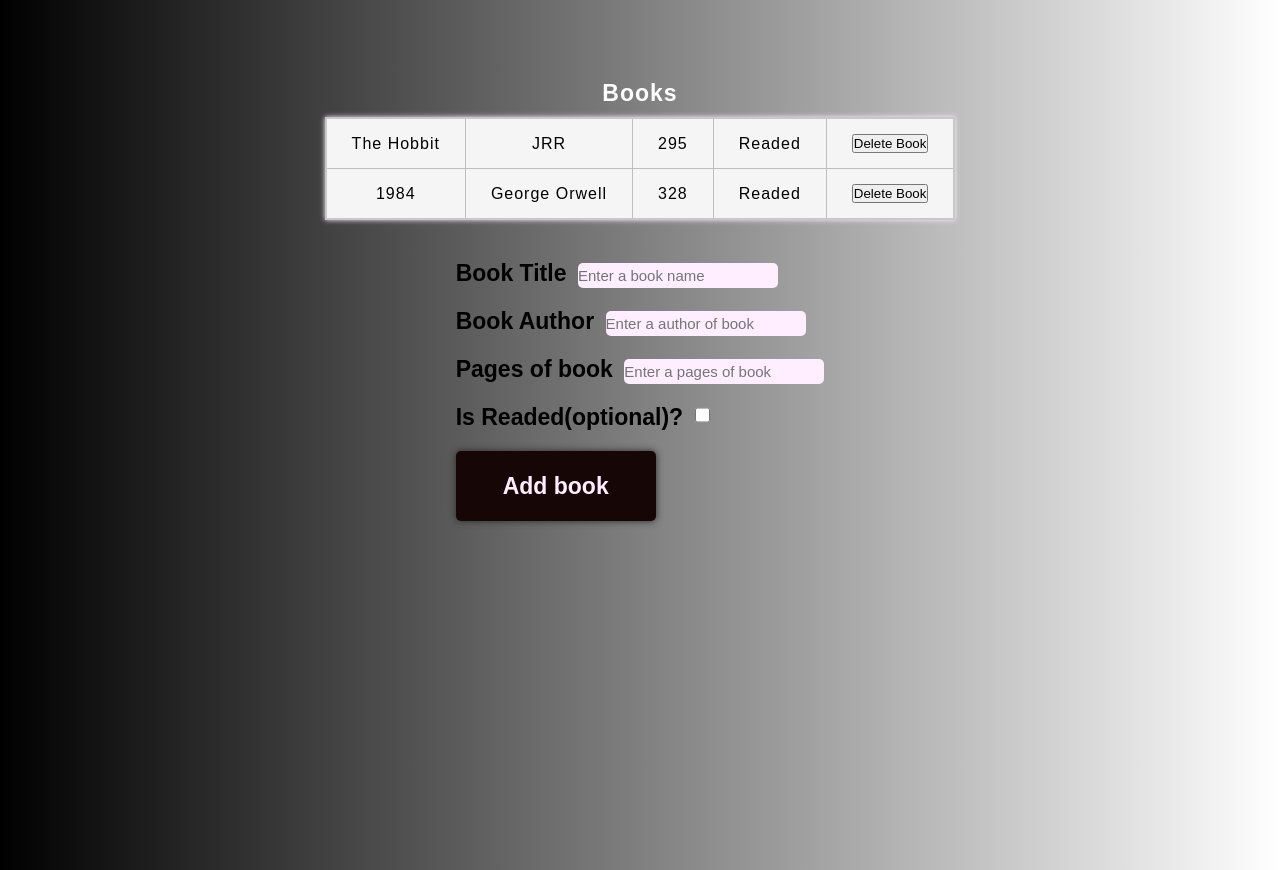
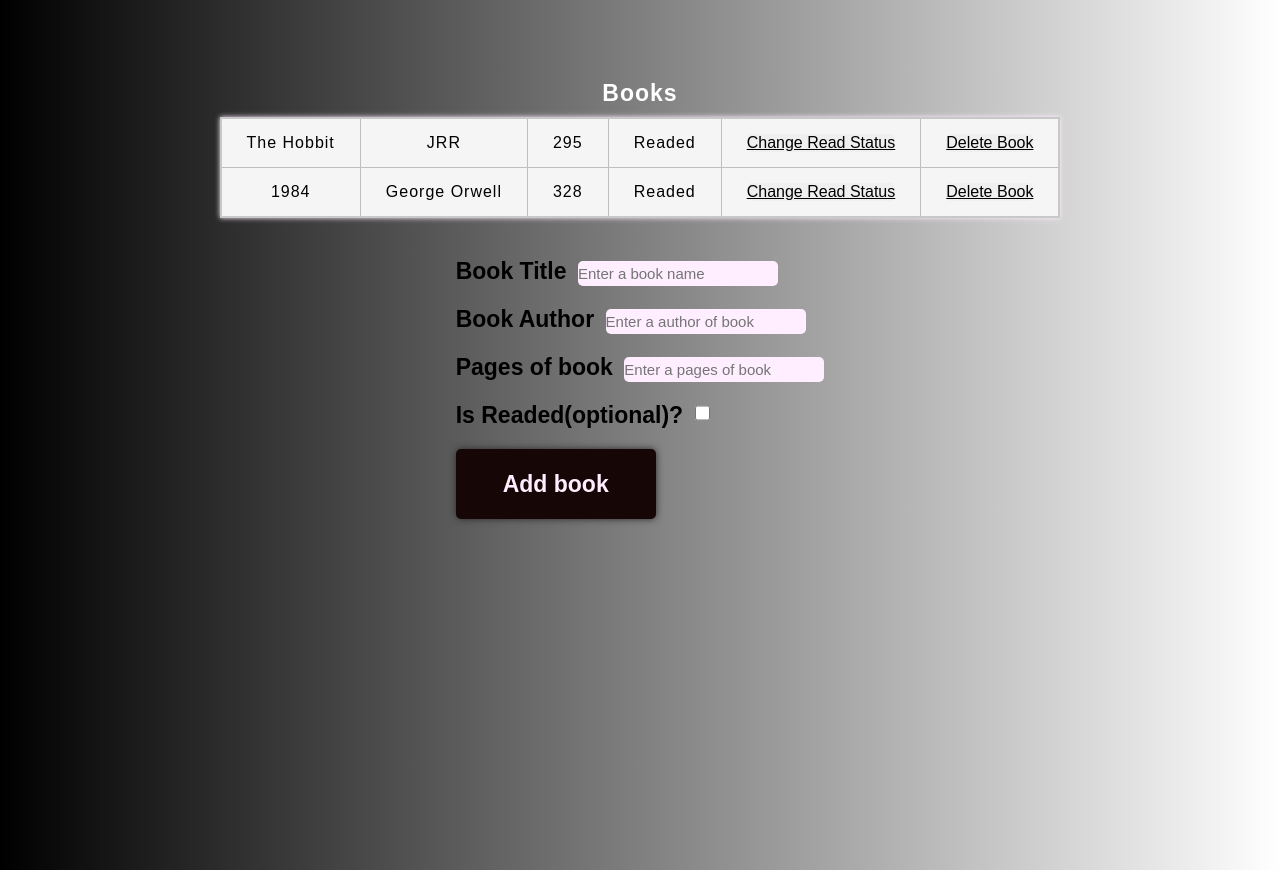
Before and after one commit to MarfinCLX/TOP-Library, a plain HTML site: page index.html in a window 1280 px wide. Drawn offline with Linux system fonts and the light colour scheme.

Commit message:
Added JS logic to change read status

```diff
--- a/index.html
+++ b/index.html
@@ -34,7 +34,7 @@
             </div>
             <div class="book-pages-container input-container">
             <label for="bookPages">Pages of book</label>
-            <input type="num" name="bookPages" id="bookPages" class="book-pages" placeholder="Enter a pages of book" required>
+            <input type="number" name="bookPages" id="bookPages" class="book-pages" placeholder="Enter a pages of book" required>
             </div>
             <div class="is-read-container input-container">
             <label for="isRead">Is Readed(optional)?</label>
--- a/script.js
+++ b/script.js
@@ -9,6 +9,10 @@ function Book(title, author, pages, read) {
   this.author = author,
   this.pages = pages,
   this.read = read;
+}
+
+Book.prototype.toggleRead = function () {
+  this.read = !this.read;
 }
 
 function addBookToLibrary(title, author, pages, read) {
@@ -43,7 +47,14 @@ function filterLibrary () {
     pagesCell.textContent = book.pages;
 
     const readCell = document.createElement('td');
-    readCell.textContent = book.read;
+    readCell.textContent = book.read ? "Readed" : "Not Readed";
+
+    const toggleReadBtnCell = document.createElement('td');
+    const toggleReadtn = document.createElement('button');
+    toggleReadtn.textContent = "Change Read Status";
+    toggleReadtn.classList.add('toggle-read-btn');
+    toggleReadtn.dataset.id = book.id;
+    toggleReadBtnCell.appendChild(toggleReadtn);
 
     const deleteBtnCell = document.createElement('td');
     const deleteBookBtn = document.createElement('button');
@@ -52,7 +63,7 @@ function filterLibrary () {
     deleteBookBtn.dataset.id = book.id;
 
     deleteBtnCell.appendChild(deleteBookBtn);
-    row.append(titleCell, authorCell, pagesCell, readCell, deleteBtnCell);
+    row.append(titleCell, authorCell, pagesCell, readCell, toggleReadBtnCell,deleteBtnCell);
     tbody.appendChild(row);
     table.appendChild(tbody);
     div.appendChild(table);
@@ -62,13 +73,24 @@ function filterLibrary () {
 
       const bookId = e.target.dataset.id;
       const index = myLibrary.findIndex(book => book.id === bookId);
+
       if (index !== -1) {
-  myLibrary.splice(index, 1);
-}
+        myLibrary.splice(index, 1);
+      };
+
       filterLibrary();
-    })
-  })
-}
+    });
+    tbody.addEventListener('click', e => {
+      if (!e.target.classList.contains('toggle-read-btn')) return;
+
+      const bookId = e.target.dataset.id;
+      const book = myLibrary.find(b => b.id === bookId);
+
+      book.toggleRead();
+      filterLibrary();
+    });
+  });
+};
 
 filterLibrary();
 
@@ -81,8 +103,7 @@ form.addEventListener('submit', e => {
   const bookAuthor = document.getElementById('bookAuthor').value;
   const bookPages = document.getElementById('bookPages').value;
   const isRead = document.getElementById('isRead').checked;
-  const readStatus = isRead ? "Readed" : "Not Readed";
 
-  addBookToLibrary(bookTitle, bookAuthor, bookPages, readStatus);
+  addBookToLibrary(bookTitle, bookAuthor, bookPages, isRead);
   filterLibrary();
 })
--- a/style.css
+++ b/style.css
@@ -100,3 +100,12 @@ label {
   box-shadow: 0 0 7px #2b2a2a;
   cursor: pointer;
 }
+
+.toggle-read-btn, .delete-btn {
+  color: #000;
+  font-size: 1rem;
+  border-radius: 5px;
+  border: none;
+  cursor: pointer;
+  text-decoration: underline;
+}
```
